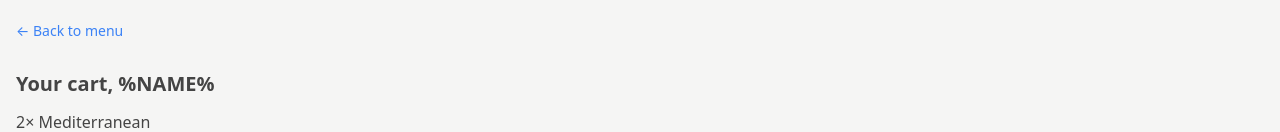
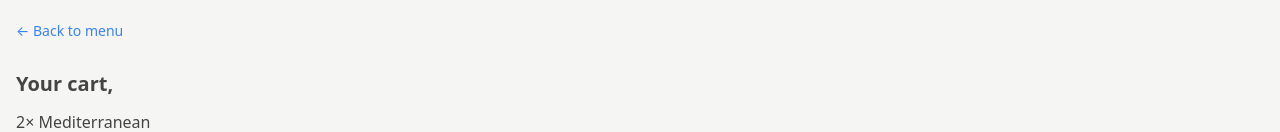
Before and after one commit to boshraemad/fast-react-pizza, a React (Vite) app: page /cart in a window 1280 px wide. Shown: the part 151-283 px from the top of the page. Built offline with nearby package versions, Linux system fonts and the light colour scheme.

Commit message:
reading and updating user state

```diff
--- a/src/features/cart/Cart.jsx
+++ b/src/features/cart/Cart.jsx
@@ -1,7 +1,7 @@
 import LinkButton from "../../ui/LinkButton";
 import Button from "../../ui/Button";
 import CartItem from "./CartItem";
-
+import { useSelector } from "react-redux";
 const fakeCart = [
   {
     pizzaId: 12,
@@ -28,12 +28,13 @@ const fakeCart = [
 
 function Cart() {
   const cart = fakeCart;
+  const username = useSelector((state)=>state.user.username);
 
   return (
     <div className="py-3 px-4">
       <LinkButton to="/menu">&larr; Back to menu</LinkButton>
 
-      <h2 className="mt-7 text-xl font-semibold">Your cart, %NAME%</h2>
+      <h2 className="mt-7 text-xl font-semibold">Your cart, {username}</h2>
       <ul className="divide-y divide-stone-200 border-b">
         {cart.map((item)=><CartItem key={item.pizzaId} item={item}/>)}
       </ul>
--- a/src/features/order/CreateOrder.jsx
+++ b/src/features/order/CreateOrder.jsx
@@ -1,5 +1,7 @@
 import { Form , redirect , useActionData , useNavigation } from "react-router-dom";
 import { createOrder } from "../../services/apiRestaurant";
+import { useSelector } from "react-redux";
+
 // https://uibakery.io/regex-library/phone-number
 const isValidPhone = (str) =>
   /^\+?\d{1,4}?[-.\s]?\(?\d{1,3}?\)?[-.\s]?\d{1,4}[-.\s]?\d{1,4}[-.\s]?\d{1,9}$/.test(
@@ -36,6 +38,7 @@ function CreateOrder() {
   const errors = useActionData();
   const navigation=useNavigation();
   const isSubmitting = navigation.state === "submitting"
+  const username = useSelector((state)=>state.user.username);
 
   return (
     <div className="w-full h-full flex items-center justify-center">
@@ -45,7 +48,7 @@ function CreateOrder() {
       <Form method='POST' className="w-full md:w-[80%]">
         <div>
           <label>First Name</label>
-          <input type="text" name="customer" className="input" required />
+          <input type="text" name="customer" className="input" required defaultValue={username}/>
         </div>
 
         <div>
--- a/src/features/user/CreateUser.jsx
+++ b/src/features/user/CreateUser.jsx
@@ -1,10 +1,21 @@
 import { useState } from 'react';
 import Button from '../../ui/Button';
+import { useNavigate } from 'react-router-dom';
+import { useDispatch } from 'react-redux';
+import { handleUserName } from './userSlice';
 
 function CreateUser() {
   const [username, setUsername] = useState('');
+  const navigate=useNavigate();
+  const dispatch=useDispatch();
+
   function handleSubmit(e) {
     e.preventDefault();
+
+    if(!username) return;
+    dispatch(handleUserName(username));
+    navigate("/menu");
+
   }
 
   return (
--- a/src/features/user/UserName.jsx
+++ b/src/features/user/UserName.jsx
@@ -1,5 +1,4 @@
 import { useSelector } from 'react-redux';
-
 function Username() {
   const username = useSelector((state) => state.user.username);
 
--- a/src/ui/Home.jsx
+++ b/src/ui/Home.jsx
@@ -1,6 +1,10 @@
 import CreateUser from '../features/user/CreateUser';
+import { useSelector } from 'react-redux';
+import Button from './Button';
 
 function Home() {
+  const username = useSelector((state)=>state.user.username);
+
   return (
     <div className="my-10 px-4 text-center sm:my-16">
       <h1 className="mb-8  text-xl font-semibold md:text-3xl">
@@ -11,7 +15,7 @@ function Home() {
         </span>
       </h1>
 
-      <CreateUser />
+     {username ? <Button type="primary" to="/menu">keep ordering , {username}</Button> : <CreateUser />}
     </div>
   );
 }
```
